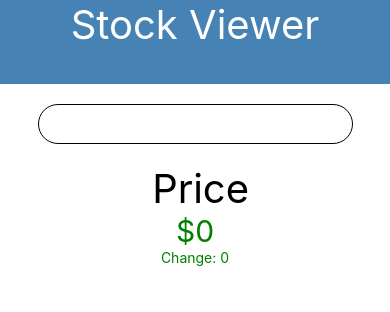
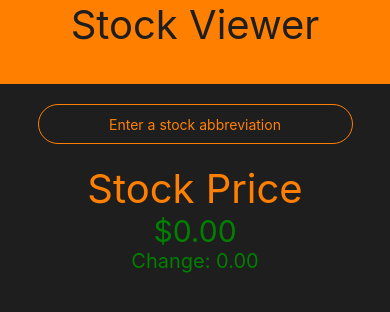
Before and after one commit to lrothschildshea/StockViewer, a React Native app: screen / in a window 390 px wide. Shown: the top 312 px of the page. Built offline with nearby package versions, Linux system fonts and the light colour scheme.

Commit message:
darker colors to save phone battery

```diff
--- a/App.js
+++ b/App.js
@@ -19,6 +19,6 @@ export default class App extends React.Component {
 const styles = StyleSheet.create({
   container: {
     flex: 1,
-    backgroundColor: '#fff'
+    backgroundColor: 'rgb(30, 30, 30)'
   },
 });
--- a/src/components/TitleBar.js
+++ b/src/components/TitleBar.js
@@ -12,8 +12,8 @@ export default class TitleBar extends React.Component {
 
 const titleStyle = {
     fontSize: 40,
-    color: 'white',
-    backgroundColor: 'steelblue',
+    color: 'rgb(30, 30, 30)',
+    backgroundColor: 'rgb(255, 128, 0)',
     width: '100%',
     height: '10%',
     textAlign: 'center'
--- a/src/pages/Home.js
+++ b/src/pages/Home.js
@@ -1,5 +1,5 @@
 import React from 'react';
-import {Text, View, TextInput} from 'react-native';
+import {Text, View, TextInput, ScrollView} from 'react-native';
 
 
 export default class Home extends React.Component {
@@ -7,7 +7,7 @@ export default class Home extends React.Component {
     constructor(props){
         super(props)
         this.state = {
-            company: '',
+            company: 'Stock',
             price: 0,
             modifiedCompany: '',
             realStock: true,
@@ -42,24 +42,25 @@ export default class Home extends React.Component {
 
     render(){
           return(
-            <View>
+            <ScrollView>
                 <View style={textInput}>
-                    <TextInput style={textInputStyle} onChangeText={(text) => this.setState({modifiedCompany: text})} onEndEditing={this.textEdit.bind(this)} underlineColorAndroid='transparent'/>
+                    <TextInput style={textInputStyle} placeholder='Enter a stock abbreviation' onChangeText={(text) => this.setState({modifiedCompany: text})} onEndEditing={this.textEdit.bind(this)} underlineColorAndroid='transparent'/>
                 </View>
                 <Text style={labelStyle}>{this.state.company} Price</Text>
-                <Text style={[priceStyle, {color: this.state.color}]}>${this.state.stockInfo.latestPrice}</Text>
-                <Text style={[changeStyle, {color: this.state.color}]}>Change: {this.state.stockInfo.change}</Text>
+                <Text style={[priceStyle, {color: this.state.color}]}>${this.state.stockInfo.latestPrice.toFixed(2)}</Text>
+                <Text style={[changeStyle, {color: this.state.color}]}>Change: {this.state.stockInfo.change.toFixed(2)}</Text>
                 {
                     (!this.state.realStock) ? <Text style={errorStyle}>"{this.state.company}" is not a real Stock. Please check your spelling.</Text> : null
                 }
-            </View>
+            </ScrollView>
           );
       }
 }
 
 const labelStyle = {
     textAlign: 'center',
-    fontSize: 40
+    fontSize: 40,
+    color: 'rgb(255, 128, 0)'
 }
 
 const priceStyle = {
@@ -68,20 +69,23 @@ const priceStyle = {
 }
 
 const changeStyle = {
-    textAlign: 'center'
+    textAlign: 'center',
+    fontSize: 20
 }
 
 const errorStyle = {
-    textAlign: 'center'
+    textAlign: 'center',
+    color: 'red'
 }
 
 const textInputStyle = {
     height: 40,
     width: '90%',
-    borderColor: 'black',
+    borderColor: 'rgb(255, 128, 0)',
     borderWidth: 1,
     textAlign: 'center',
-    borderRadius: 50
+    borderRadius: 50,
+    color: 'rgb(255, 128, 0)'
 }
 
 const textInput = {
```
